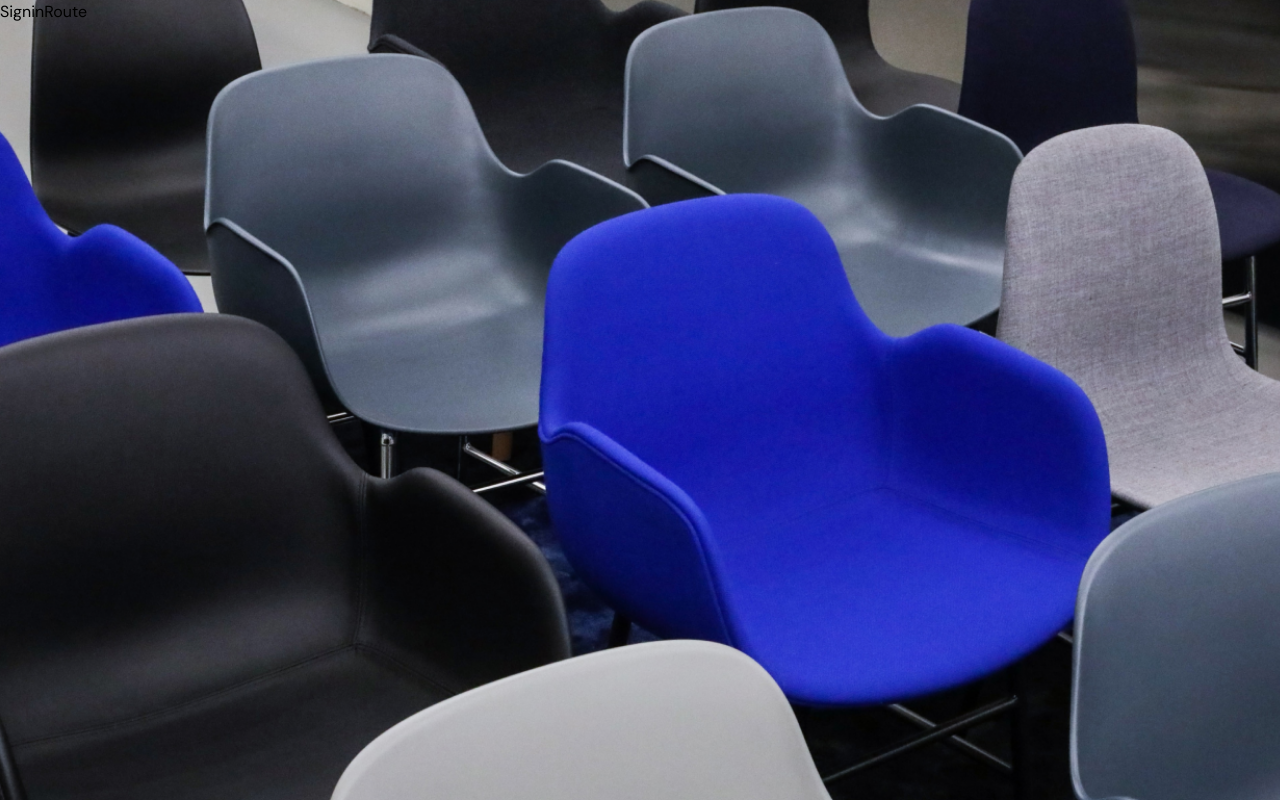
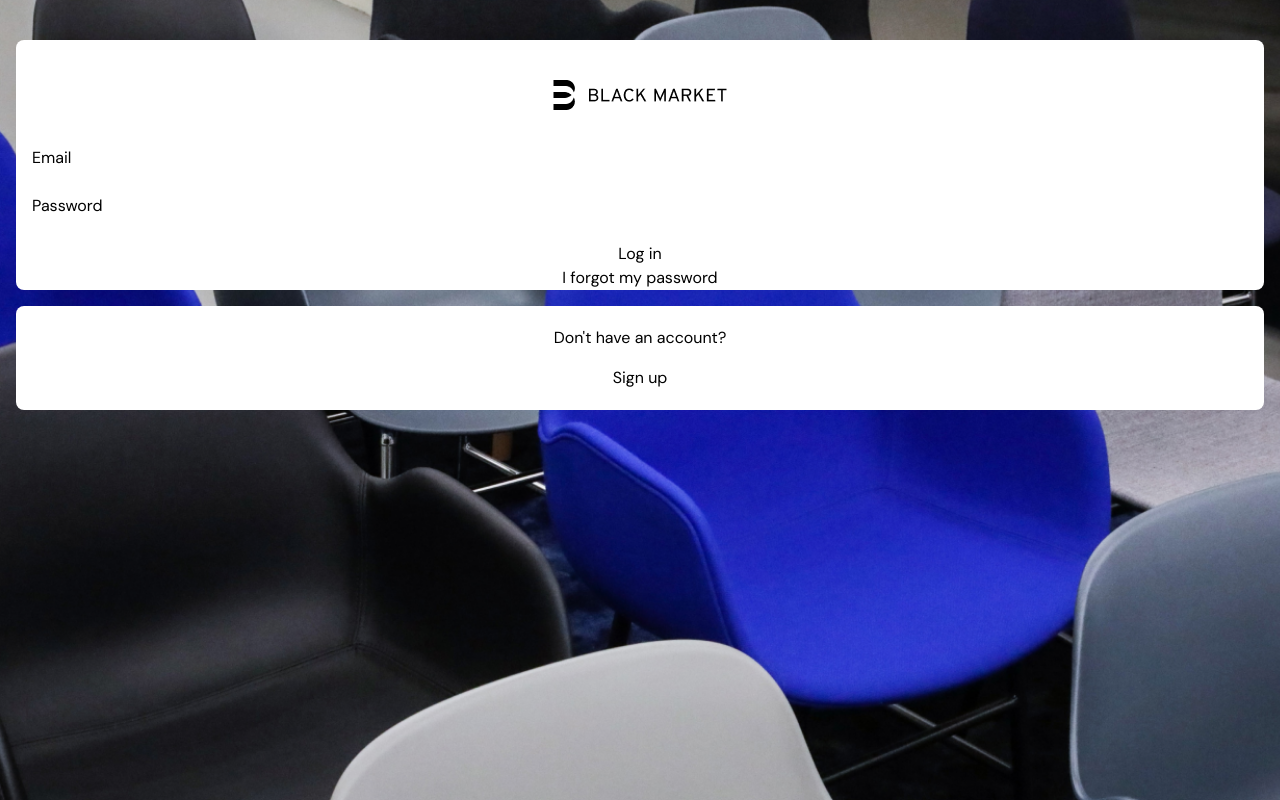
Before and after one commit to Alejoboga20/blackmarket-web, a React (Vite) app: page /auth in a window 1280 px wide. Built offline with nearby package versions, Linux system fonts and the light colour scheme.

Commit message:
signin form

```diff
--- a/src/pages/auth/SigninRoute.tsx
+++ b/src/pages/auth/SigninRoute.tsx
@@ -1,3 +1,38 @@
+import { Link } from 'react-router-dom';
+import logo from '../../../public/images/Logo.png';
+
 export const SigninRoute = () => {
-	return <div id='signin-page'>SigninRoute</div>;
+	return (
+		<div id='signin-page'>
+			<form action='/auth/signin' className='bg-white rounded-lg pt-10 px-4' noValidate>
+				<div className='w-full flex justify-center'>
+					<img src={logo} alt='blackmarket' />
+				</div>
+
+				<div className='flex flex-col mt-9'>
+					<label htmlFor='email'>Email</label>
+					<input type='email' id='email' formNoValidate />
+
+					<label htmlFor='password'>Password</label>
+					<input type='password' id='password' formNoValidate />
+
+					<button name='login' type='submit'>
+						Log in
+					</button>
+					<Link to='forgot-password' className='text-center'>
+						I forgot my password
+					</Link>
+				</div>
+			</form>
+
+			<div className='bg-white rounded-lg py-5 px-4 mt-4 text-center'>
+				<p>Don't have an account?</p>
+				<Link to='register'>
+					<button name='signup' className='mt-4'>
+						Sign up
+					</button>
+				</Link>
+			</div>
+		</div>
+	);
 };
--- a/src/routes/RootAuth.tsx
+++ b/src/routes/RootAuth.tsx
@@ -3,7 +3,9 @@ import { Outlet } from 'react-router-dom';
 const RootAuth = () => {
 	return (
 		<div className='bg-auth-background w-screen h-screen bg-cover'>
-			<Outlet />
+			<main className='px-4 pt-10'>
+				<Outlet />
+			</main>
 		</div>
 	);
 };
```
Also changed, not shown: public/images/Logo.png (added).
